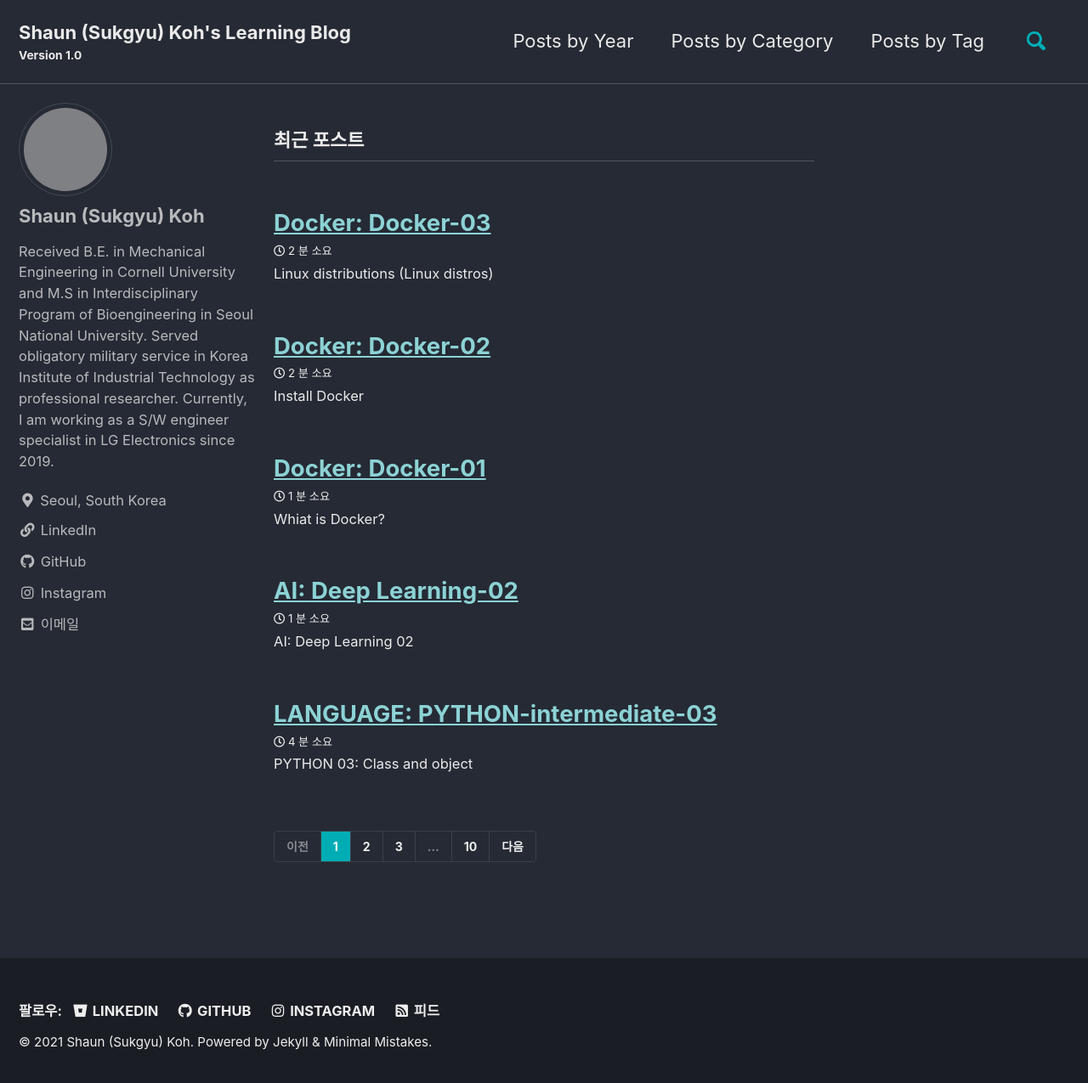
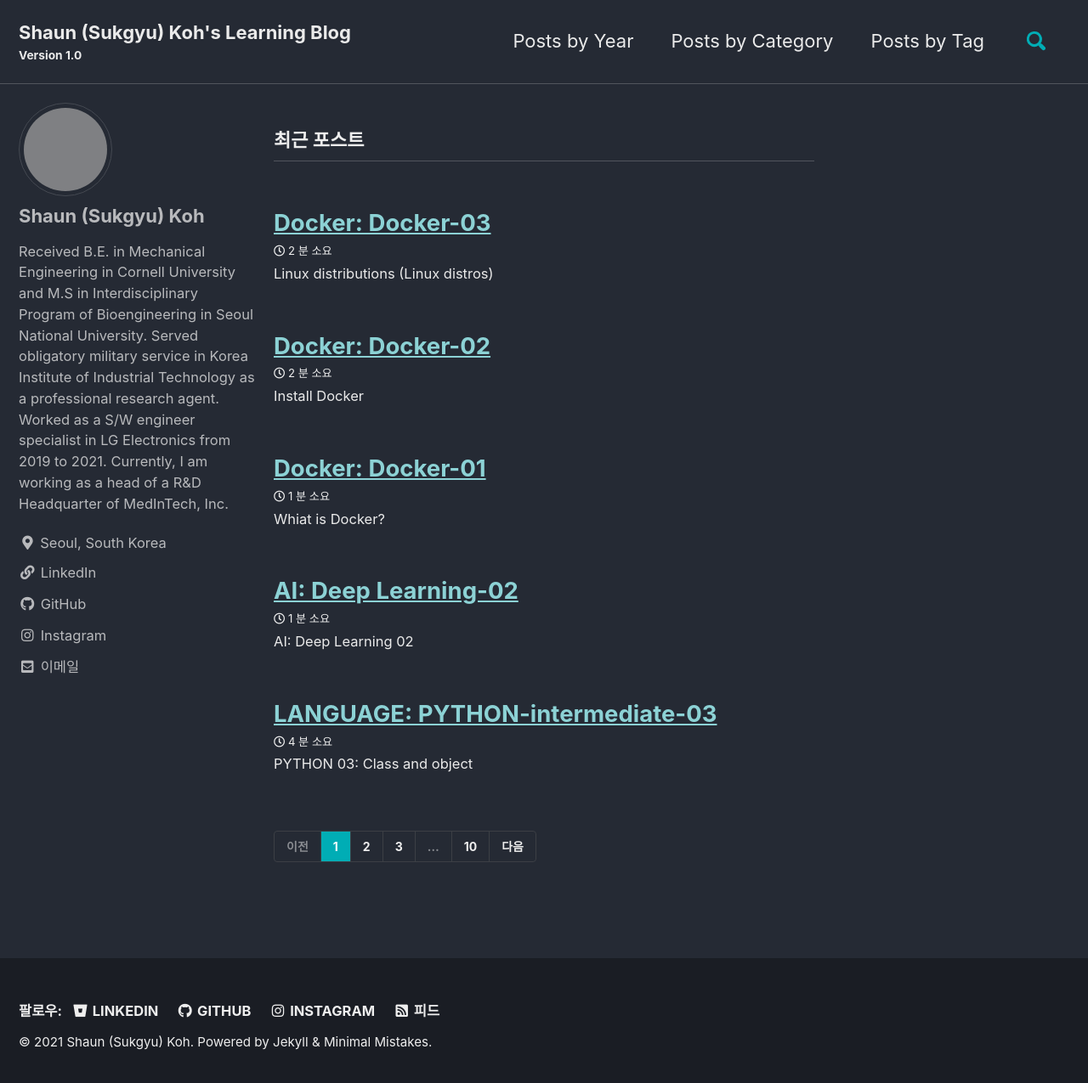
Before and after one commit to shaunsukgyukoh/shaunsukgyukoh.github.com, a Jekyll site: the page built from index.html, in a window 1280 px wide and 1283 px high. Shown: the top 1275 px of the window at 85% size. Built offline with Jekyll 4.4.1, drawn with Linux system fonts in a browser that asks for light colours; cached includes are drawn as plain includes; the list of posts is cut into pages by our own code; grey boxes are pictures that could not be loaded.

Commit message:
intro edit

```diff
--- a/_config.yml
+++ b/_config.yml
@@ -6,7 +6,7 @@ title                    : "Shaun (Sukgyu) Koh's Learning Blog" # Meta 태그에
 title_separator          : "&#124;" # 타이틀 사이 구분자 <title>Welcome to Jekyll | Minimal Mistakes</title> 해당 형식으로 들어갑니다.
 subtitle                 : "Version 1.0" # 타이틀 아래에 나올 작은 글씨
 name                     : "Shaun (Sukgyu) Koh" # 맨 하단 이름 찍히는 영역
-description              : "I want to master languages (C++, JAVA, Python), Spring Boot, MongoDB, RESTful, Docker, Kubernetes, AWS, GCP, App dev (Swift, Flutter, React Native), Deep learning (Tensorflow, Keras), and general CS subjects(OS, network, security), and game dev (Unity) " # Meta 태그에 들어가는 영역
+description              : "I want to master languages (C++, JAVA, Python, Javascript), Spring Boot, MongoDB, RESTful, Docker, Kubernetes, AWS, GCP, App dev (Swift, Flutter, React Native), Deep learning, general CS subjects(OS, network, security), and game dev (Unity) " # Meta 태그에 들어가는 영역
 url                      : "https://shaunsukgyukoh.github.io" # GitBlog 호스트 주소
 baseurl                  : # subPath https://shaunsukgyukoh.github.io/blog라고 하고 싶을 시 "/blog" 라고 적는다.
 repository               : "shaunsukgyukoh/shaunsukgyukoh.github.com" # GitHub username/repo-name
@@ -100,8 +100,7 @@ analytics:
 author:
   name             : "Shaun (Sukgyu) Koh"
   avatar           : "https://avatars3.githubusercontent.com/u/5402511?s=400&v=4"
-  bio              : "Received B.E. in Mechanical Engineering in Cornell University and M.S in Interdisciplinary Program of Bioengineering in Seoul National University. Served obligatory military service in Korea Institute of Industrial Technology as professional researcher. Currently, I am working as a S/W engineer specialist in LG Electronics since 2019.
-  "
+  bio              : "Received B.E. in Mechanical Engineering in Cornell University and M.S in Interdisciplinary Program of Bioengineering in Seoul National University. Served obligatory military service in Korea Institute of Industrial Technology as a professional research agent. Worked as a S/W engineer specialist in LG Electronics from 2019 to 2021. Currently, I am working as a head of a R&D Headquarter of MedInTech, Inc."
   location         : "Seoul, South Korea"
   email            : "kohpaul@naver.com"
   links:
```
